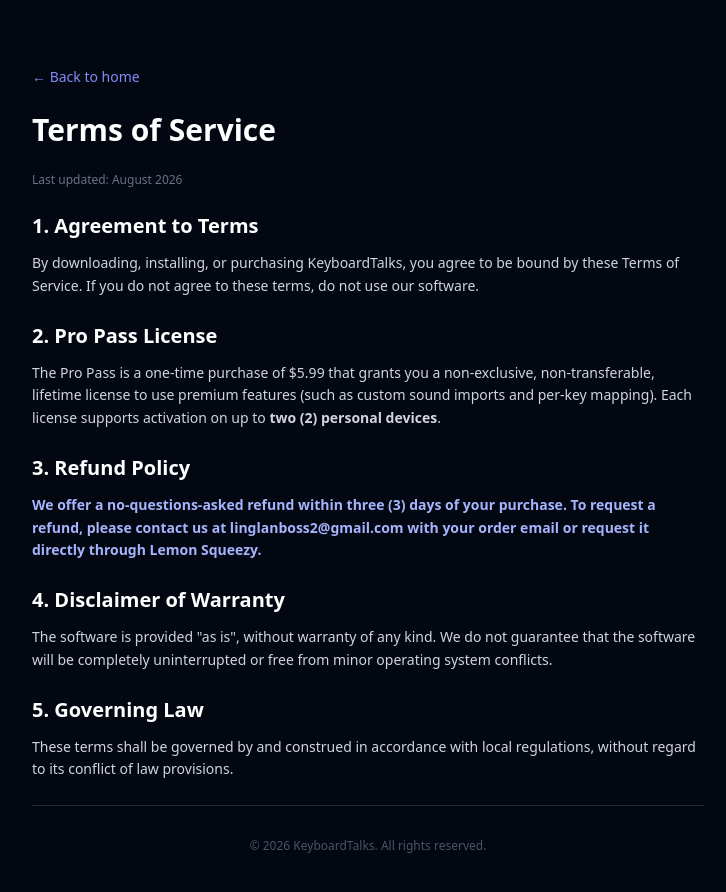
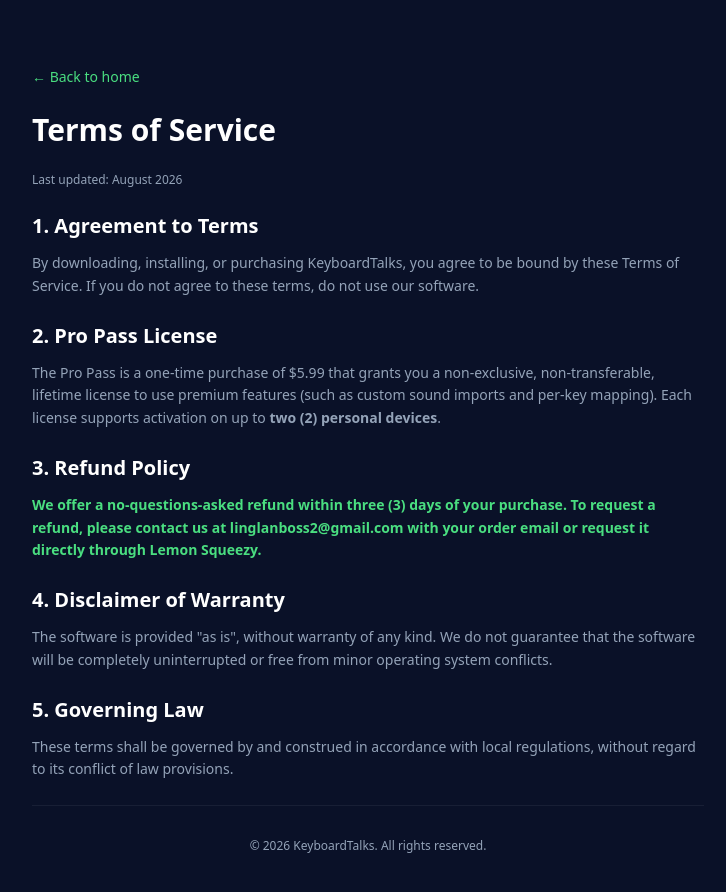
Before and after one commit to Sallu6767/KeyboardTalks, a Next.js app in the folder website/: page /terms in a window 1280 px wide. Shown: the top 892 px of the page, without its empty margins (272-998 px from the left). Built offline with nearby package versions, Linux system fonts and the light colour scheme.

Commit message:
Update page.tsx

```diff
--- a/website/app/terms/page.tsx
+++ b/website/app/terms/page.tsx
@@ -2,15 +2,15 @@
 
 export default function TermsOfService() {
   return (
-    <div className="min-h-screen bg-gray-950 text-gray-300 py-16 px-4">
+    <div className="min-h-screen bg-[#0A1128] text-[#94A3B8] py-16 px-4">
       <div className="max-w-2xl mx-auto space-y-6">
 
-        <Link href="/" className="text-sm text-indigo-400 hover:text-indigo-300 transition-colors">
+        <Link href="/" className="text-sm text-[#4ADE80] hover:text-white transition-colors">
           ← Back to home
         </Link>
 
         <h1 className="text-3xl font-black text-white">Terms of Service</h1>
-        <p className="text-xs text-gray-500">Last updated: August 2026</p>
+        <p className="text-xs text-[#94A3B8]">Last updated: August 2026</p>
 
         <section className="space-y-3">
           <h2 className="text-xl font-bold text-white">1. Agreement to Terms</h2>
@@ -28,7 +28,7 @@
 
         <section className="space-y-3">
           <h2 className="text-xl font-bold text-white">3. Refund Policy</h2>
-          <p className="text-sm leading-relaxed font-semibold text-indigo-300">
+          <p className="text-sm leading-relaxed font-semibold text-[#4ADE80]">
             We offer a no-questions-asked refund within three (3) days of your purchase. To request a refund, please contact us at linglanboss2@gmail.com with your order email or request it directly through Lemon Squeezy.
           </p>
         </section>
@@ -47,7 +47,7 @@
           </p>
         </section>
 
-        <div className="border-t border-gray-800 pt-8 text-center text-xs text-gray-600">
+        <div className="border-t border-[rgba(255,255,255,0.06)] pt-8 text-center text-xs text-[#94A3B8]">
           © {new Date().getFullYear()} KeyboardTalks. All rights reserved.
         </div>
       </div>
```
